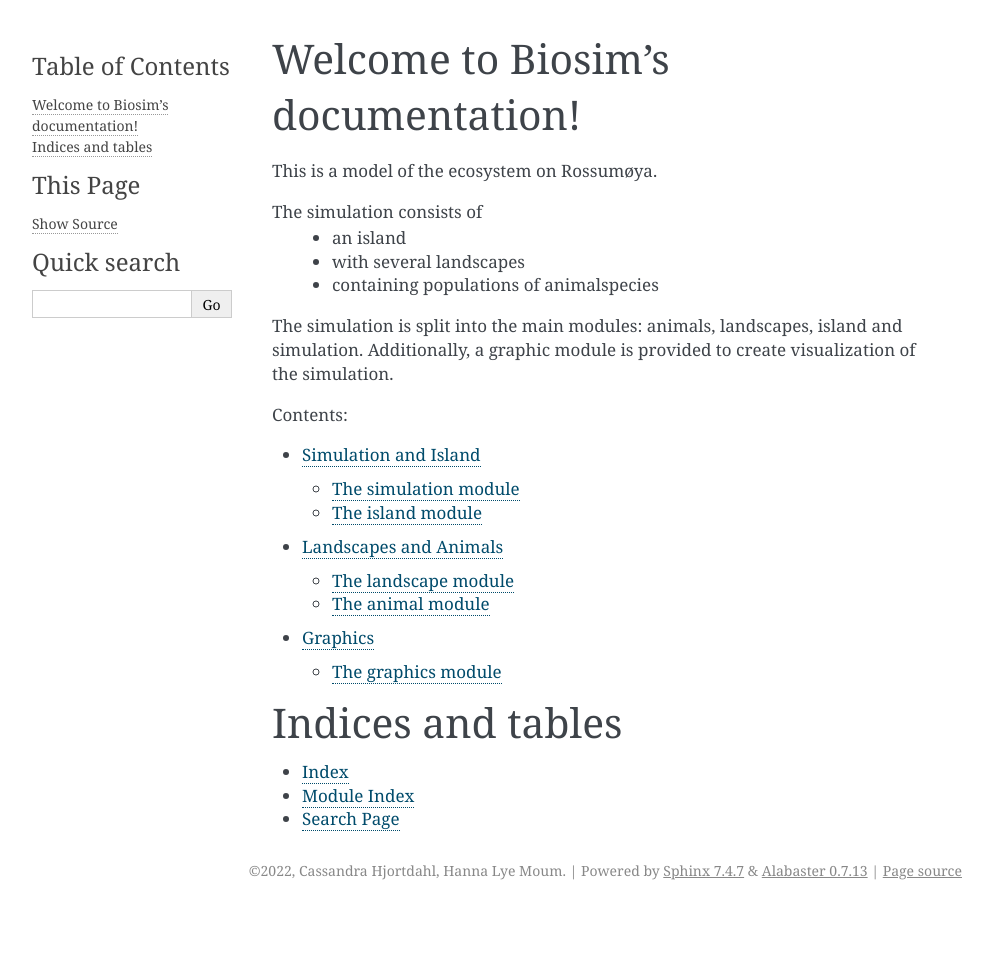
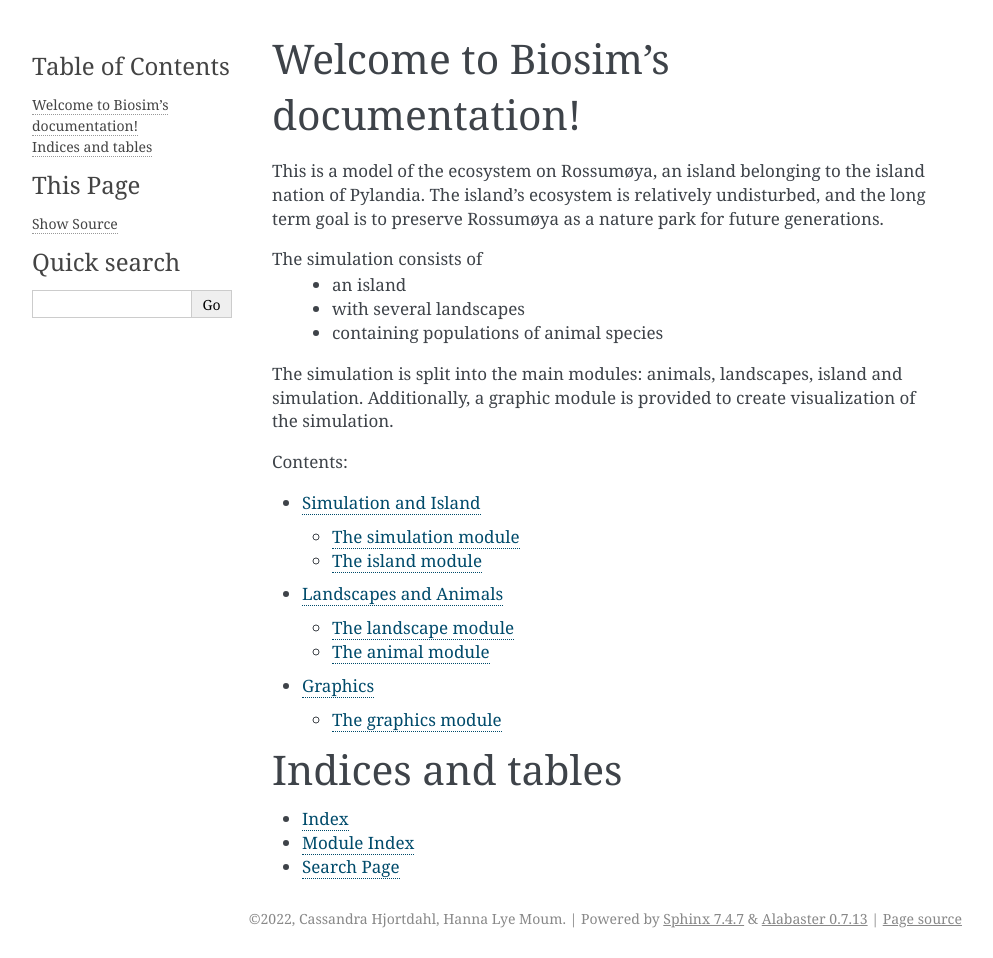
Before and after one commit to HannaMoum/BioSim, a Sphinx documentation site: the page built from docs/index.rst, in a window 1280 px wide. Shown: the whole page, without its empty margins (148-1141 px from the left). Built offline with Sphinx 7.4.7, drawn with Linux system fonts in a browser that asks for light colours; before the commit the page ends 910 px from its top, so only the background shows below that.

Commit message:
Add description

```diff
--- a/docs/index.rst
+++ b/docs/index.rst
@@ -5,12 +5,15 @@
 
 Welcome to Biosim's documentation!
 ======================================================
-This is a model of the ecosystem on Rossumøya.
+This is a model of the ecosystem on Rossumøya,
+an island belonging to the island nation of Pylandia.
+The island's ecosystem is relatively undisturbed, and the long term goal
+is to preserve Rossumøya as a nature park for future generations.
 
 The simulation consists of
    * an island
    * with several landscapes
-   * containing populations of animalspecies
+   * containing populations of animal species
 
 The simulation is split into the main modules: animals, landscapes, island and simulation.
 Additionally, a graphic module is provided to create visualization of the simulation.
```
